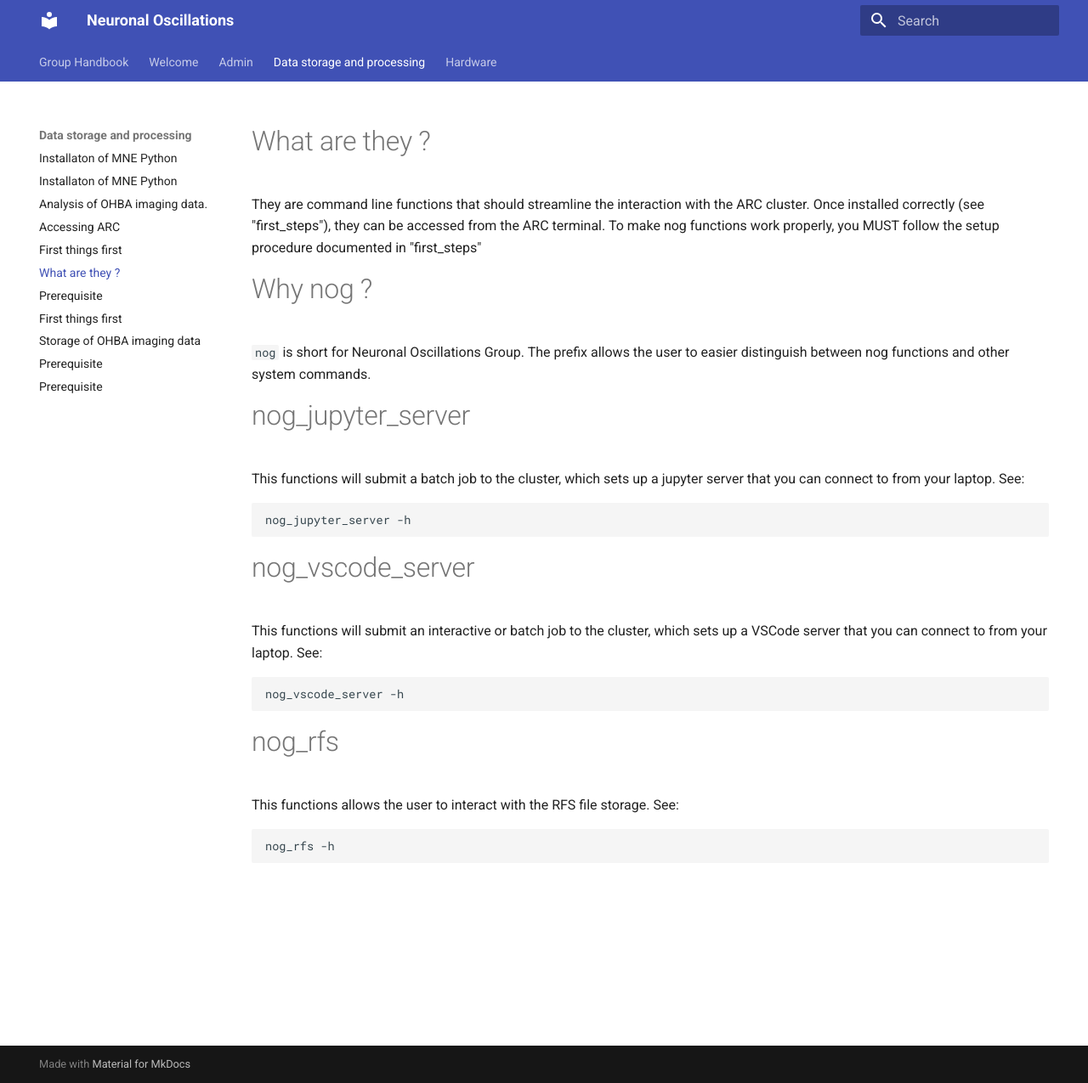
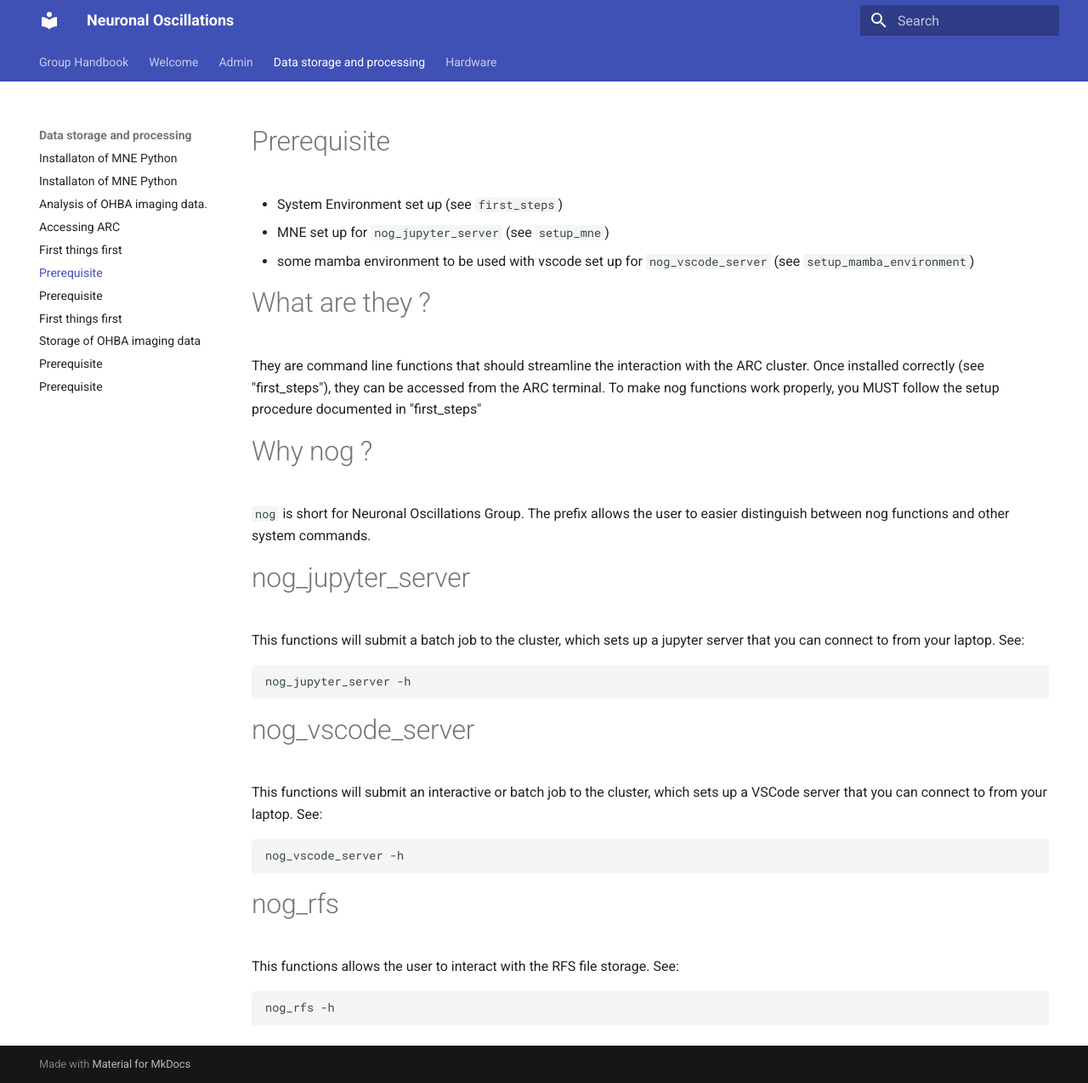
Before and after one commit to Neuronal-Oscillations/group-handbook, an MkDocs documentation site: the page built from docs/data_storage_and_processing/nog_functions.md, in a window 1280 px wide and 1275 px high. Shown: the whole window at 85% size. Built offline with MkDocs 1.6.1 and Material for MkDocs 9.7.7, drawn with Linux system fonts in a browser that asks for light colours.

Commit message:
Update nog_functions.md

```diff
--- a/docs/data_storage_and_processing/nog_functions.md
+++ b/docs/data_storage_and_processing/nog_functions.md
@@ -1,3 +1,8 @@
+# Prerequisite
+- System Environment set up (see `first_steps`)
+- MNE set up for `nog_jupyter_server` (see `setup_mne`)
+- some mamba environment to be used with vscode set up for `nog_vscode_server` (see `setup_mamba_environment`)
+
 # What are they ?
 
 They are command line functions that should streamline the interaction with the ARC cluster.
```
